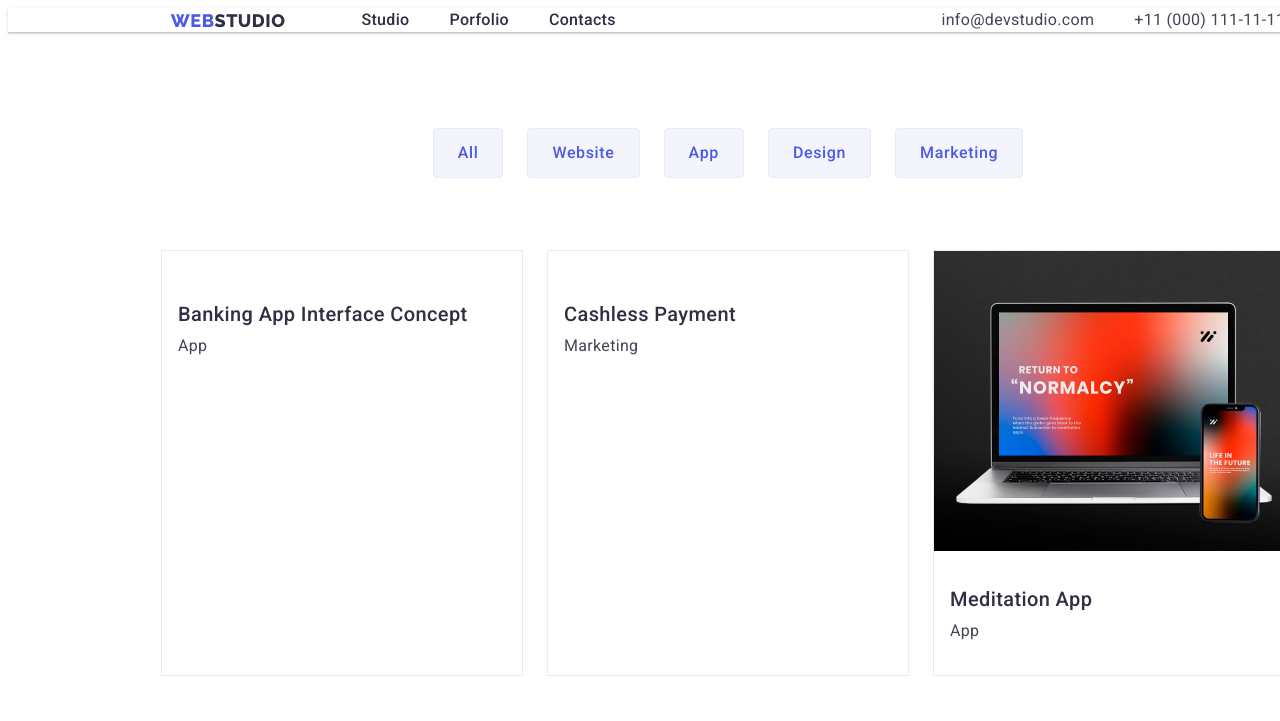
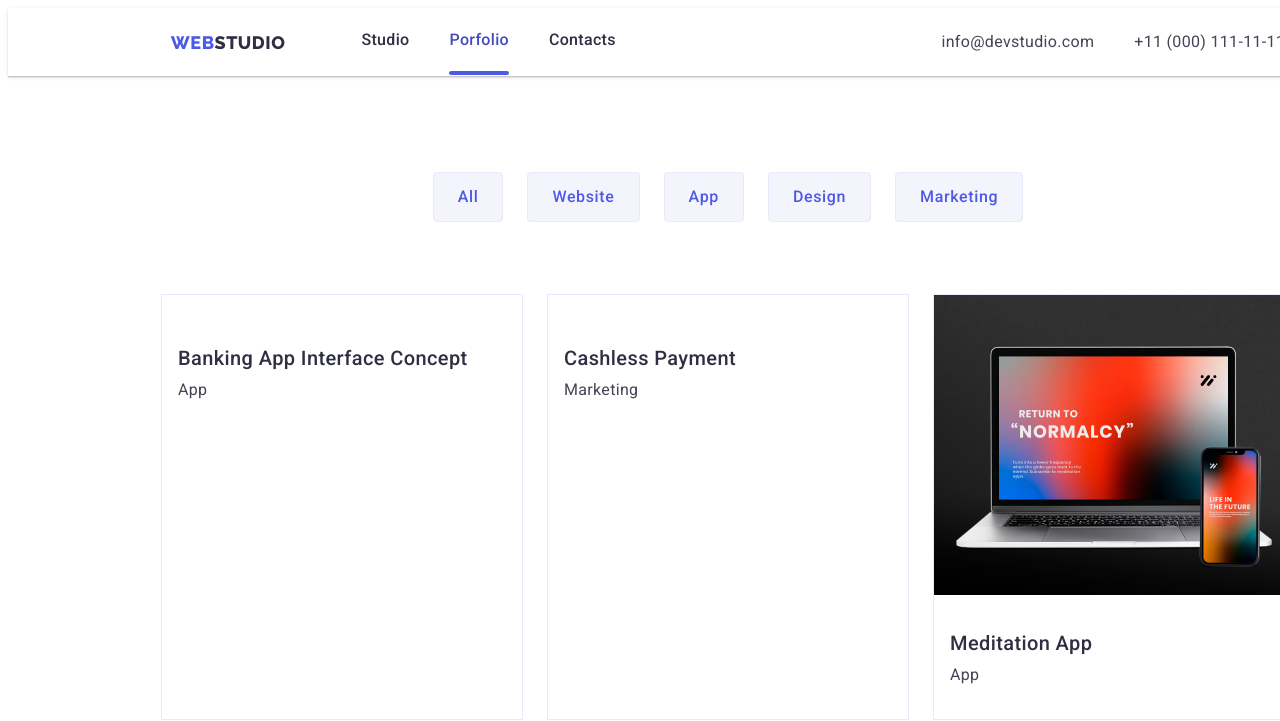
Before and after one commit to Jking07232022/goit-markup-hw-05, a plain HTML site: page porfolio.html in a window 1280 px wide. Shown: the top 721 px of the page. Drawn offline with Linux system fonts and the light colour scheme.

Commit message:
HW5 2nd Edit Output

```diff
--- a/css/styles.css
+++ b/css/styles.css
@@ -39,6 +39,7 @@ body {
 }
 .h-flex {
     display: flex;
+    padding: 10px 0px;
 }
 .header .h-flex {
     align-items: center;
@@ -76,6 +77,19 @@ body {
     font-weight: 500;
     line-height: 24px;
     letter-spacing: 0.32px;
+}
+.active {
+    color: var(--ocean);
+}
+.active::after {
+    content: " ";
+    display: block;
+    height: 4px;
+    width: 100%;
+    border-radius: 2px;
+    background-color: var(--iris);
+    position: relative;
+    top: 19px;
 }
 .contact {
     color: var(--slate);
@@ -315,9 +329,19 @@ body {
     top: 0;
     left: 0;
     opacity: 0;
+    transform: translateY(100%);
+    transition: transform 250ms cubic-bezier(0.4, 0, 0.2, 1);
 }
 .project:hover .project-image-caption {
     opacity: 1;
+    transform: translateY(0);
+}
+.project {
+    overflow: hidden;
+}
+.project-image {
+    position: relative;
+    overflow: hidden;
 }
 .project-image-caption p {
     color: var(--cloud);
--- a/porfolio.html
+++ b/porfolio.html
@@ -20,9 +20,9 @@
                 <a href="#" class="top-logo"><span class="logo">WEB</span>STUDIO</a>
                 <!-- END OF TOP LOGO -->
                 <ul class="list">
-                    <li><a class="nav-list nav" href="">Studio</a></li>
-                    <li><a class="nav-list nav" href="porfolio.html">Porfolio</a></li>
-                    <li><a class="nav-list nav" href="">Contacts</a></li>
+                    <li><a class="nav-list nav " href="index.html">Studio</a></li>
+                    <li><a class="nav-list nav active" href="porfolio.html">Porfolio</a></li>
+                    <li><a class="nav-list nav " href="">Contacts</a></li>
                 </ul>
             </div>
             <ul class="list">
```
Also changed, not shown: index.html (+1 -1 lines).
